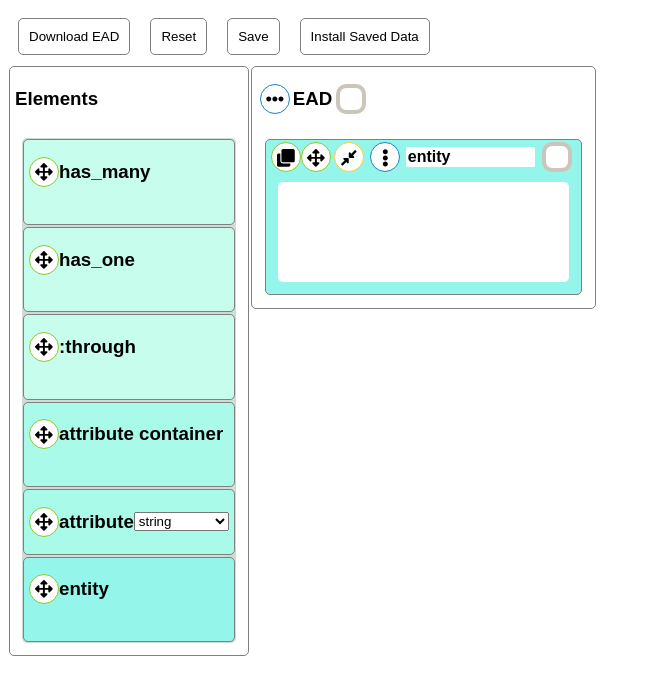
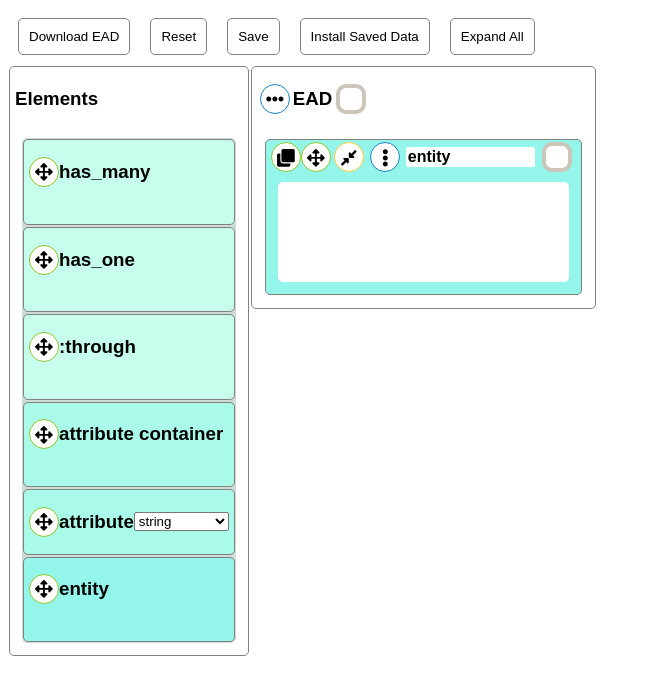
Before and after one commit to ozovalihasan/ead, a React (Create React App) app: page / in a window 1280 px wide. Shown: the top 694 px of the page, without its empty margins (0-650 px from the left). Built offline with nearby package versions, Linux system fonts and the light colour scheme.

Commit message:
Add "Expand All" button

```diff
--- a/src/components/App.js
+++ b/src/components/App.js
@@ -17,6 +17,7 @@ import {
   cloneItem,
   changeDragHandleClone,
   idCountIncrease,
+  toggleExpandAll,
 } from '../redux';
 import saveJSON from './saveJSON';
 
@@ -24,7 +25,7 @@ library.add(faArrowsAlt, faExpandAlt, faCompressAlt, faEllipsisH, faEllipsisV, f
 
 const App = () => {
   const {
-    items, dragDropCategory, dragHandleClone, idCount,
+    items, dragDropCategory, dragHandleClone, idCount, expandAll,
   } = useSelector((state) => state.block);
 
   const startingId = 0;
@@ -113,6 +114,13 @@ const App = () => {
       >
         Install Saved Data
       </Button>
+      <ExpandAllButton
+        onClick={() => dispatch(toggleExpandAll())}
+        type="button"
+        expandAll={expandAll}
+      >
+        Expand All
+      </ExpandAllButton>
       <DragDropContext
         onDragStart={onDragStart}
         onDragEnd={onDragEnd}
@@ -161,4 +169,9 @@ const Button = styled.button`
     background-color: #C7FDED;
   }
 `;
+
+const ExpandAllButton = styled(Button)`
+  background-color: ${(props) => (props.expandAll && '#C7FDED')};
+`;
+
 export default App;
--- a/src/components/Model.js
+++ b/src/components/Model.js
@@ -19,7 +19,7 @@ const Model = ({
   checkDragDropCategory,
 }) => {
   const {
-    restrictedDropId, draggedItemId, restrictedParentIds, disabledChildIds,
+    restrictedDropId, draggedItemId, restrictedParentIds, disabledChildIds, expandAll,
   } = useSelector((state) => state.block);
 
   const dispatch = useDispatch();
@@ -101,6 +101,7 @@ const Model = ({
                         title="Expand or shrink this item"
                         onClick={() => dispatch(expandItem(id))}
                         expand={allItems[id].expand}
+                        expandAll={expandAll}
                       >
                         <FontAwesomeIcon icon={allItems[id].expand ? 'compress-alt' : 'expand-alt'} size="lg" />
                       </ExpandButton>
@@ -210,7 +211,7 @@ const Model = ({
                           )
                         }
                       >
-                        {(allItems[id].expand)
+                        {(expandAll || allItems[id].expand)
                           ? (
                             <Model
                               item={allItems[id]}
@@ -310,6 +311,7 @@ const ExpandButton = styled.button`
   justify-content: center;
   border-radius: 50%;
   margin: 0 3px;
+  background-color: ${(props) => (props.expandAll && '#C7FDED')};
 
   &:hover {
     cursor: pointer;
--- a/src/redux/block/blockReducer.js
+++ b/src/redux/block/blockReducer.js
@@ -171,6 +171,7 @@ const blockSlice = createSlice({
 
     expandItem: {
       reducer: (state, { payload }) => {
+        state.expandAll = false;
         state.items[payload.id].expand = !state.items[payload.id].expand;
       },
       prepare: (id) => ({ payload: { id } }),
@@ -248,6 +249,8 @@ const blockSlice = createSlice({
 
     idCountIncrease: (state) => { state.idCount += 1; },
 
+    toggleExpandAll: (state) => { state.expandAll = !state.expandAll; },
+
   },
 
 });
@@ -269,6 +272,7 @@ export const {
   changeDragHandleClone,
   cloneItem,
   idCountIncrease,
+  toggleExpandAll,
 } = actions;
 
 export default reducer;
--- a/src/redux/block/initialState.js
+++ b/src/redux/block/initialState.js
@@ -139,6 +139,7 @@ const initialState = {
   disabledChildIds: [],
   dragHandleClone: false,
   idCount: 10,
+  expandAll: false,
 };
 
 export default initialState;
```
